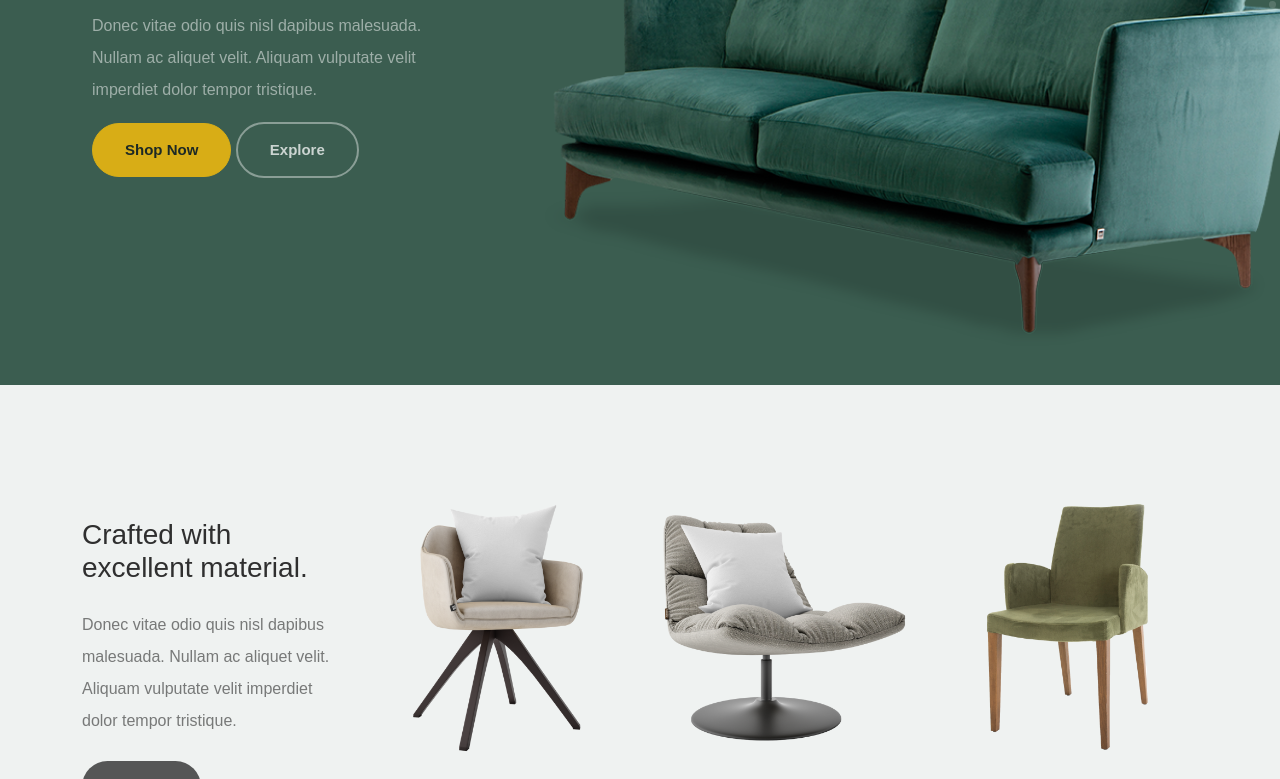
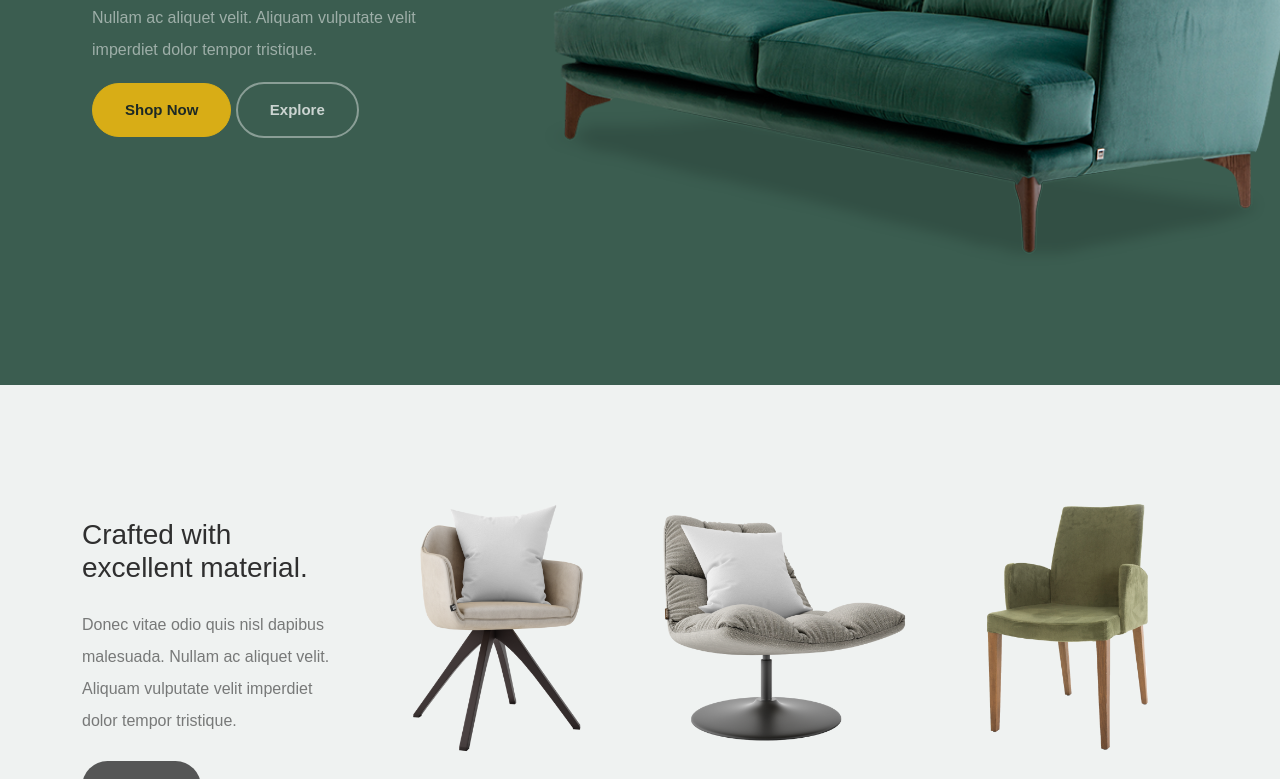
Before and after one commit to Ahmedmeid99/BootStrap-project-02, a plain HTML site: page index.html in a window 1280 px wide. Shown: the part 435-1214 px from the top of the page. Drawn offline with nearby package versions, Linux system fonts and the light colour scheme.

Commit message:
fix-landing

```diff
--- a/index.html
+++ b/index.html
@@ -76,7 +76,7 @@
                     </div>
                 </div>
             </div>
-            <div class="img-cover col-md-8" data-aos="fade-left">
+            <div class="img-cover col-md-8 m-md-0" data-aos="fade-left">
                 <img class=" img-fluid" src="images/couch.png" alt="img...!">
             </div>
         </div>
```
